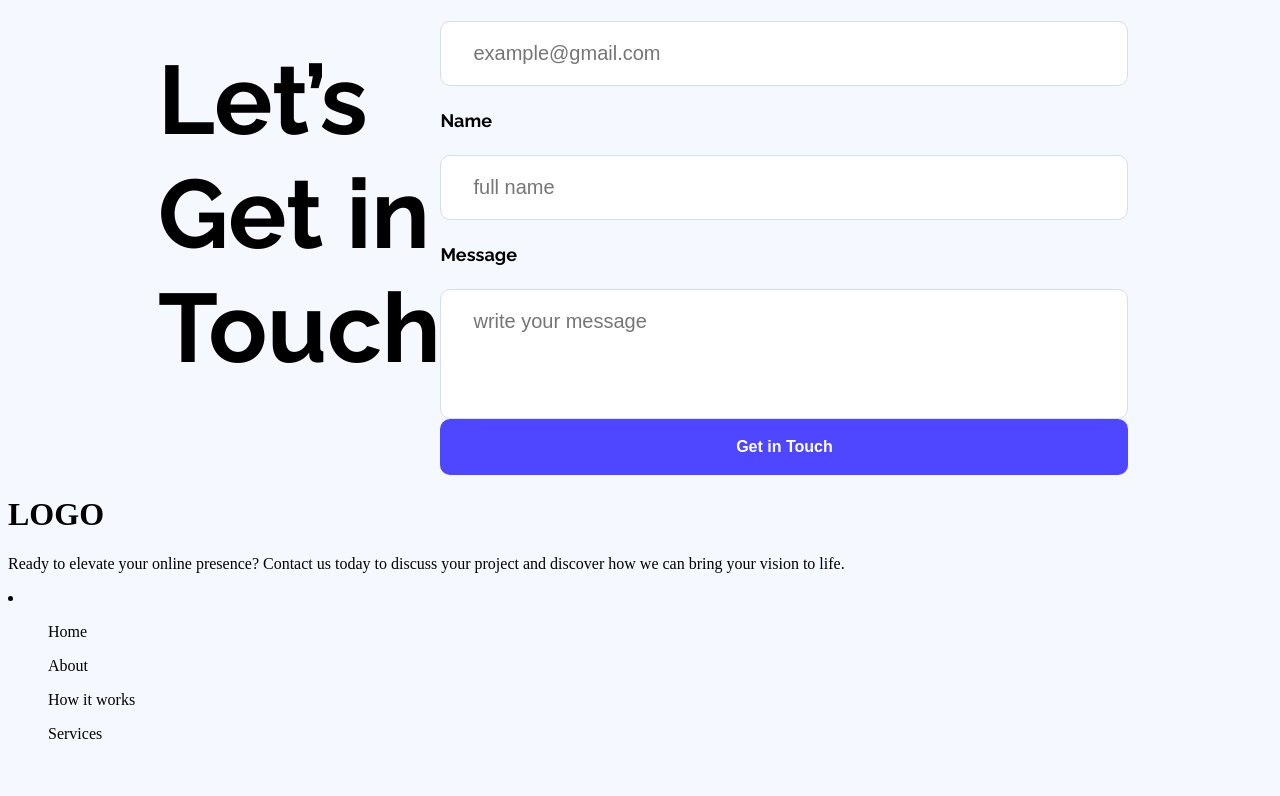
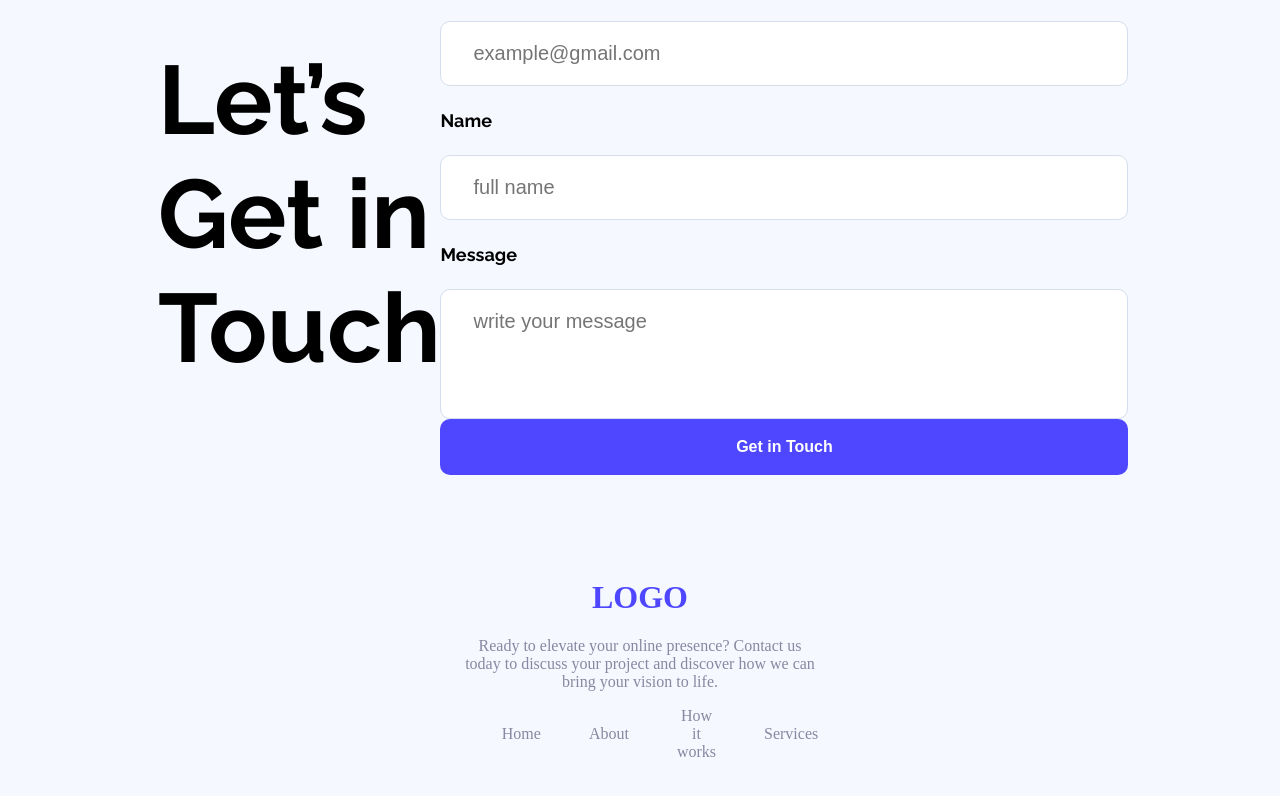
Before and after one commit to fahim0037/assignment-01, a plain HTML site: page index.html in a window 1280 px wide. Shown: the part 2697-3493 px from the top of the page. Before the commit the page ends 3456 px from the top, so only its background shows below. Drawn offline with Linux system fonts and the light colour scheme.

Commit message:
added footer section

```diff
--- a/index.html
+++ b/index.html
@@ -144,16 +144,15 @@
         </section>
     </main>
     <footer>
-<h1>LOGO</h1>
-<p>Ready to elevate your online presence? Contact us today to discuss your project and discover how we can bring your vision to life.</p>
-<div>
-<li>
-<ul><a href=""></a>Home</ul>
-<ul><a href=""></a>About</ul>
-<ul><a href=""></a>How it works</ul>
-<ul><a href=""></a>Services</ul>
-</li>
-</div>
+        <h1 class="logoicon">LOGO</h1>
+        <p class="footertxt">Ready to elevate your online presence? Contact us today to discuss your project and
+            discover how we can bring your vision to life.</p>
+        <ul>
+            <li><a class="footertxt" href="">Home</a></li>
+            <li><a class="footertxt" href="">About</a></li>
+            <li><a class="footertxt" href="">How it works</a></li>
+            <li><a class="footertxt" href="">Services</a></li>
+        </ul>
     </footer>
 </body>
 
--- a/styles/assignment01.css
+++ b/styles/assignment01.css
@@ -128,3 +128,15 @@ border: none;
 border: 1px solid #D6DDED ;
 padding: 20px 257px 85px 32px;}
 /* footer section  */
+footer{text-align: center;
+justify-content: center;
+margin: 104px 455px 147px ;}
+footer a {text-decoration: none;}
+footer ul {list-style-type: none;
+display: flex;
+justify-content: center;
+align-items:center ;
+gap: 48px;}
+.logoicon{font-size: 100;
+color: #4E47FF;}
+.footertxt{color: #8987A1;}
```
